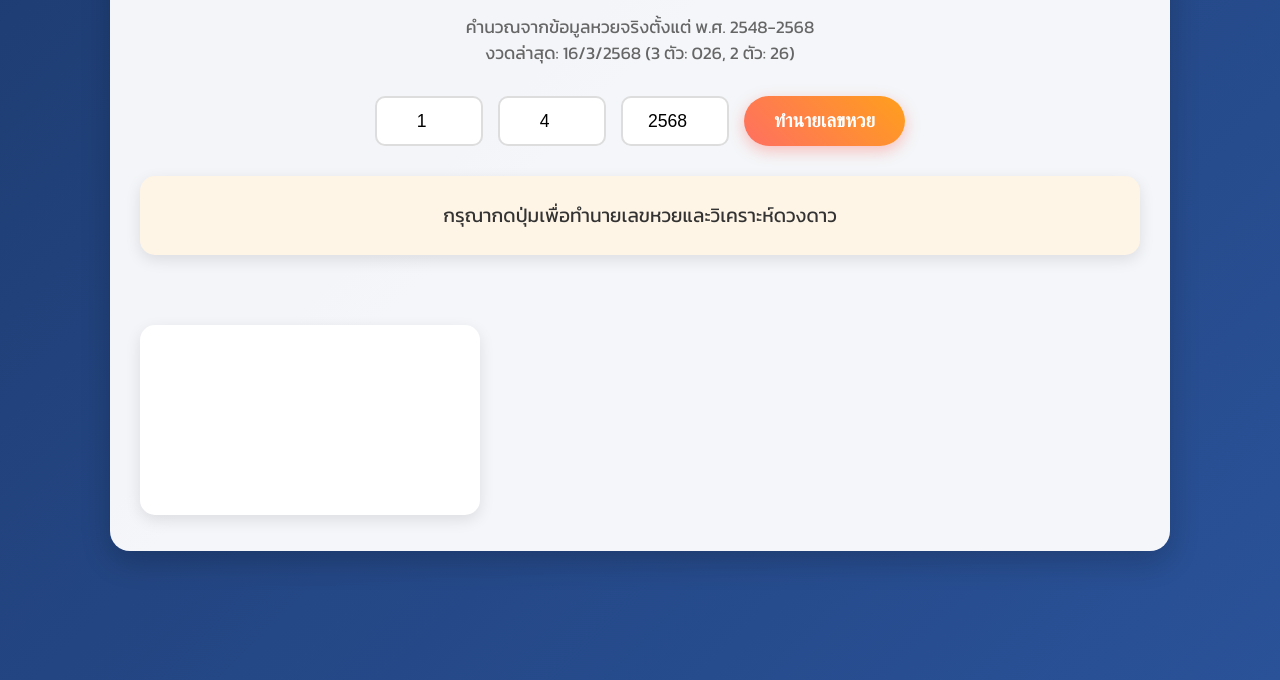
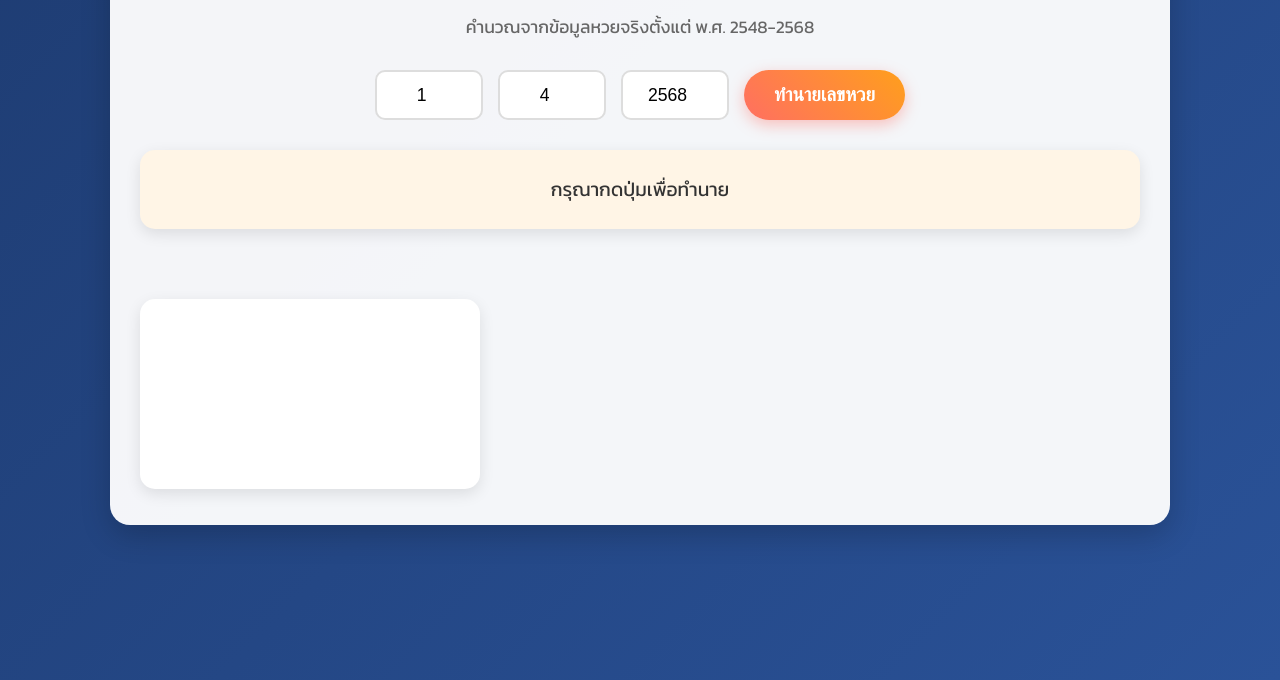
Before and after one commit to qomy/LOTTO, a plain HTML site: page index.html in a window 1280 px wide. Shown: the part 160-840 px from the top of the page. Drawn offline with nearby package versions, Linux system fonts and the light colour scheme.

Commit message:
Update index.html

```diff
--- a/index.html
+++ b/index.html
@@ -3,7 +3,7 @@
 <head>
     <meta charset="UTF-8">
     <meta name="viewport" content="width=device-width, initial-scale=1.0">
-    <title>ทำนายเลขหวย @AOMY</title>
+    <title>ทำนายฉลากกินแบ่งรัฐบาล @AOMY</title>
     <script src="https://cdn.jsdelivr.net/npm/chart.js"></script>
     <link href="https://fonts.googleapis.com/css2?family=Kanit:wght@300;400;600&display=swap" rel="stylesheet">
     <style>
@@ -135,7 +135,7 @@
 <body>
     <div class="container">
         <h1>ทำนายเลขหวย By AOMY</h1>
-        <p>คำนวณจากข้อมูลหวยจริงตั้งแต่ พ.ศ. 2548-2568<br>งวดล่าสุด: 16/3/2568 (3 ตัว: 026, 2 ตัว: 26)</p>
+        <p>คำนวณจากข้อมูลหวยจริงตั้งแต่ พ.ศ. 2548-2568<br></p>
 
         <div class="input-group">
             <input type="number" id="day" min="1" max="31" placeholder="วัน" value="1">
@@ -145,7 +145,7 @@
         </div>
 
         <div class="result" id="predictionResult">
-            กรุณากดปุ่มเพื่อทำนายเลขหวยและวิเคราะห์ดวงดาว
+            กรุณากดปุ่มเพื่อทำนาย
         </div>
 
         <canvas id="lotteryChart"></canvas>
```
